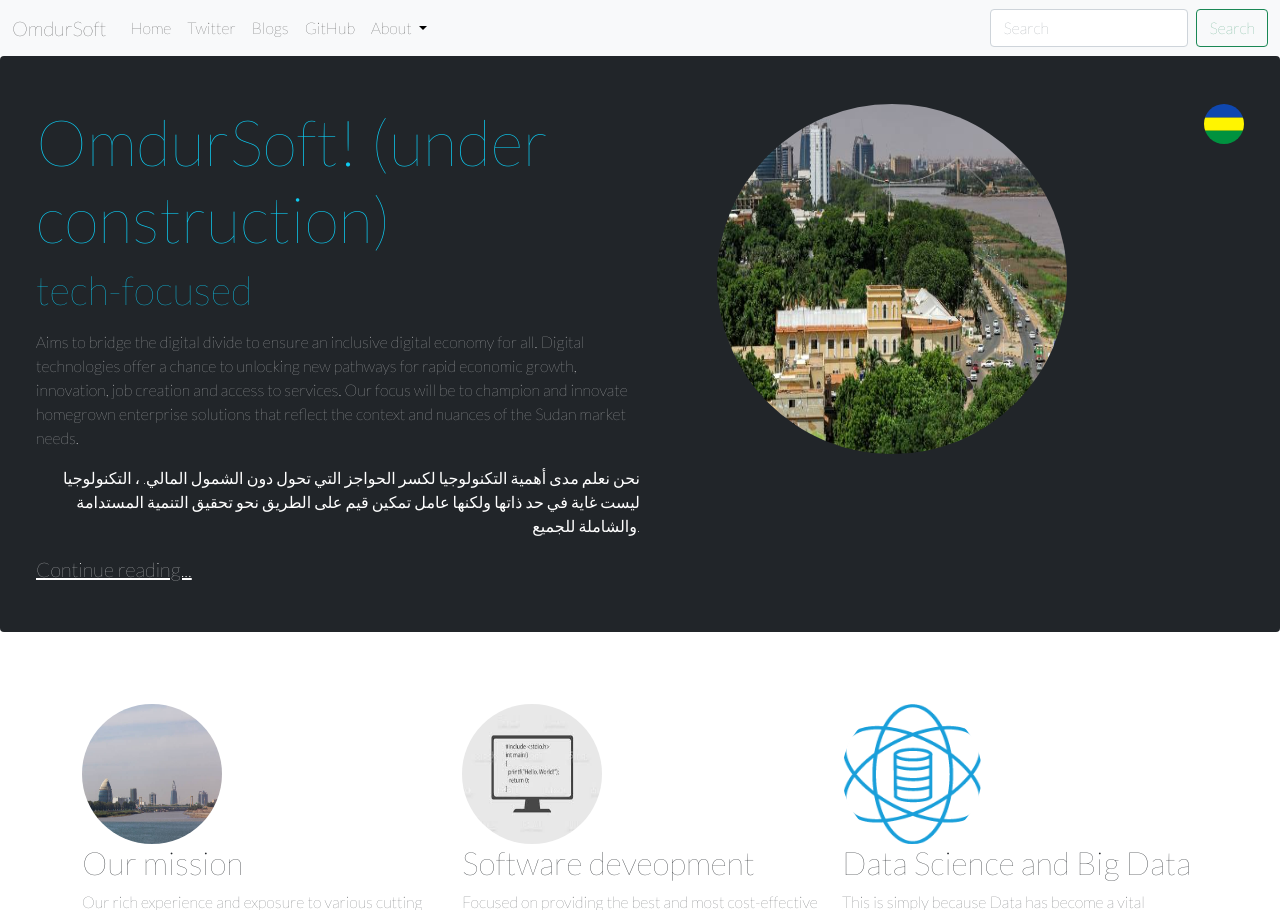
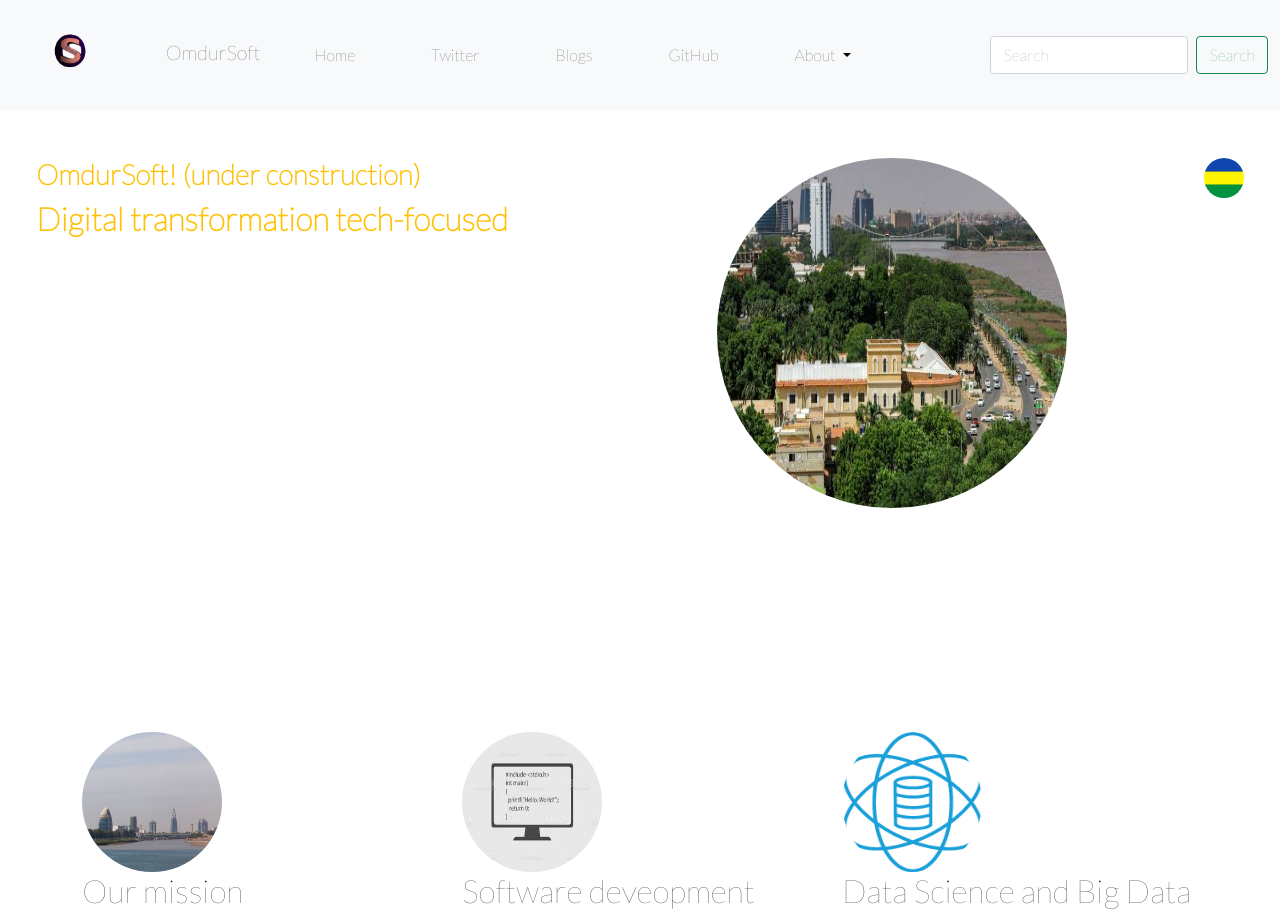
Before and after one commit to magdimahmed/omdursoft, a Django app: page / in a window 1280 px wide. Shown: the top 910 px of the page. Run offline with Django 4.2, Linux system fonts and the light colour scheme; data comes from the database, SQL or seed files in the repository.

Commit message:
update layout

```diff
--- a/portfolio/static/portfolio/custom.css
+++ b/portfolio/static/portfolio/custom.css
@@ -8,3 +8,11 @@
 body {
     font-family: 'Lato', sans-serif;
 }
+.navbar-nav > li{
+  padding-left:30px;
+  padding-right:30px;
+}
+
+.jumbotron {
+    background-color:transparent !important;
+}
--- a/portfolio/templates/portfolio/base.html
+++ b/portfolio/templates/portfolio/base.html
@@ -18,7 +18,10 @@
 
     <nav class="navbar navbar-expand-lg navbar-light bg-light">
   <div class="container-fluid">
-    <a class="navbar-brand" href="#">OmdurSoft</a>
+    <a class="navbar-brand" href="#">
+    <img class="img-fluid" src="{% static 'portfolio/Complogo.png' %}" width="150" height="150" class="d-inline-block align-middle" alt="">
+    OmdurSoft
+  </a>
     <button class="navbar-toggler" type="button" data-bs-toggle="collapse" data-bs-target="#navbarSupportedContent" aria-controls="navbarSupportedContent" aria-expanded="false" aria-label="Toggle navigation">
       <span class="navbar-toggler-icon"></span>
     </button>
--- a/portfolio/templates/portfolio/home.html
+++ b/portfolio/templates/portfolio/home.html
@@ -3,12 +3,12 @@
 
 {% load static %}
 
-<div class="jumbotron p-3 p-md-5 text-white rounded bg-dark">
+<div class="jumbotron p-3 p-md-5 text-white rounded  bg-danger">
     <div class="row">
         <div class="col-md-6 px-0">
-          <h1 class="display-3 text-info font-italic">OmdurSoft! (under construction)</h1>
-          <h3 class="display-6 text-info font-italic">tech-focused</h3>
-          <p class="lead my-3"></p>Aims to bridge the digital divide to ensure an inclusive digital economy for all. Digital technologies offer a chance to unlocking new pathways for rapid economic growth, innovation, job creation and access to services. Our focus will be to champion and innovate homegrown enterprise solutions that reflect the context and nuances of the Sudan market needs.</p>
+          <h1 class="display-3 fs-3 fw-bold text-warning font-bold font-italic">OmdurSoft! (under construction)</h1>
+          <h3 class="display-6 fs-2 fw-bold text-warning font-italic">Digital transformation tech-focused</h3>
+          <p class="lead my-3 lh-1 fs-3 text-white">Aims to bridge the digital divide to ensure an inclusive digital economy for all. Digital technologies offer a chance to unlocking new pathways for rapid economic growth, innovation, job creation and access to services. Our focus will be to champion and innovate homegrown enterprise solutions that reflect the context and nuances of the Sudan market needs.</p>
           <p class="lead my-3" ><p class="text-end">نحن نعلم مدى أهمية التكنولوجيا لكسر الحواجز التي تحول دون الشمول المالي. ، التكنولوجيا ليست غاية في حد ذاتها ولكنها عامل تمكين قيم على الطريق نحو تحقيق التنمية المستدامة والشاملة للجميع.</p>
           <p class="lead mb-0"><a href="{% url 'blog:all_blogs'%}" class="text-white font-weight-bold">Continue reading...</a></p>
         </div>
```
Also changed, not shown: portfolio/static/portfolio/Complogo.png (added).
